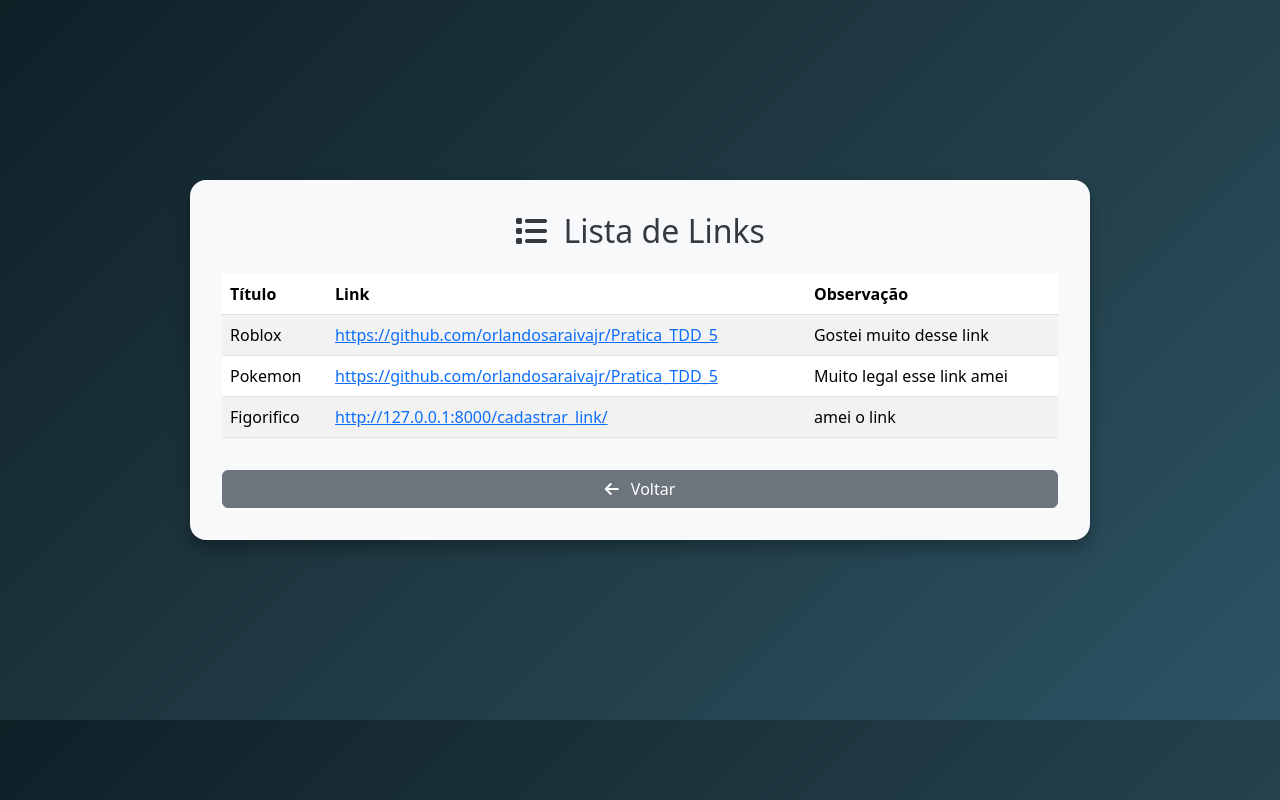
After one commit to GabrelMiranda/Projeto_LinkPedia, a Django app: page /listar_links/ in a window 1280 px wide. The commit adds this page. Run offline with Django 5.2, Linux system fonts and the light colour scheme; a user stored in the database is signed in; data comes from the database, SQL or seed files in the repository; both versions use the stored data as it was after the commit.

Commit message:
sprint 2 part 2

```diff
--- a/Pratica_TDD_5-main/linkpedia/core/templates/index.html
+++ b/Pratica_TDD_5-main/linkpedia/core/templates/index.html
@@ -50,11 +50,11 @@
     <div class="card">
       <h2 class="mb-4">Painel de Ações</h2>
 
-      <a href="cadastrar_link" class="btn btn-primary btn-action">
+      <a href="{% url 'cadastrar_link' %}" class="btn btn-primary btn-action">
         <i class="fas fa-plus me-2"></i>Cadastrar
       </a>
 
-      <a href="#" class="btn btn-secondary btn-action">
+      <a href="{% url 'listar_links' %}" class="btn btn-secondary btn-action">
         <i class="fas fa-list me-2"></i>Listar
       </a>
 
--- /dev/null
+++ b/Pratica_TDD_5-main/linkpedia/core/templates/listar_links.html
@@ -0,0 +1,111 @@
+<!DOCTYPE html>
+<html lang="pt-BR">
+
+<head>
+    <meta charset="UTF-8">
+
+    <title>Listar Links - Práticas TDD 4</title>
+
+    <meta name="viewport" content="width=device-width, initial-scale=1">
+
+    <!-- Bootstrap -->
+    <link href="https://cdn.jsdelivr.net/npm/bootstrap@5.3.3/dist/css/bootstrap.min.css" rel="stylesheet">
+
+    <!-- Font Awesome -->
+    <link href="https://cdnjs.cloudflare.com/ajax/libs/font-awesome/6.5.0/css/all.min.css" rel="stylesheet">
+
+    <style>
+
+        body {
+            background: linear-gradient(135deg, #0f2027, #203a43, #2c5364);
+            color: white;
+            margin: 0;
+            padding: 0;
+        }
+
+        .container-main {
+            min-height: 90vh;
+            display: flex;
+            align-items: center;
+            justify-content: center;
+        }
+
+        .card {
+            border: none;
+            border-radius: 1rem;
+            box-shadow: 0 0.5rem 1rem rgba(0, 0, 0, 0.3);
+            background-color: #f8f9fa;
+            color: #343a40;
+            padding: 2rem;
+            width: 100%;
+            max-width: 900px;
+        }
+
+    </style>
+
+</head>
+
+<body>
+
+    <div class="container container-main">
+
+        <div class="card">
+
+            <h2 class="text-center mb-4">
+
+                <i class="fas fa-list me-2"></i>
+                Lista de Links
+
+            </h2>
+
+            <table class="table table-striped">
+
+                <thead>
+
+                    <tr>
+                        <th>Título</th>
+                        <th>Link</th>
+                        <th>Observação</th>
+                    </tr>
+
+                </thead>
+
+                <tbody>
+
+                    {% for link in links %}
+
+                    <tr>
+
+                        <td>{{ link.titulo }}</td>
+
+                        <td>
+                            <a href="{{ link.link }}" target="_blank">
+                                {{ link.link }}
+                            </a>
+                        </td>
+
+                        <td>{{ link.observacao }}</td>
+
+                    </tr>
+
+                    {% endfor %}
+
+                </tbody>
+
+            </table>
+
+            <a href="{% url 'home' %}"
+               class="btn btn-secondary w-100 mt-3">
+
+                <i class="fas fa-arrow-left me-2"></i>
+                Voltar
+
+            </a>
+
+        </div>
+
+    </div>
+
+</body>
+
+</html>
--- a/Pratica_TDD_5-main/linkpedia/core/urls.py
+++ b/Pratica_TDD_5-main/linkpedia/core/urls.py
@@ -1,5 +1,5 @@
 from django.urls import path
-from core.views import login, logout, home, cadastrar_link
+from core.views import login, logout, home, cadastrar_link, listar_links
 
 urlpatterns = [
     path('login/', login, name='login'),
@@ -7,4 +7,5 @@ urlpatterns = [
     path('index/', home, name='index'),
     path('', home, name='home'),
     path('cadastrar_link/', cadastrar_link, name='cadastrar_link'),
+    path('listar_links/', listar_links, name='listar_links'),
 ]
--- a/Pratica_TDD_5-main/linkpedia/core/views.py
+++ b/Pratica_TDD_5-main/linkpedia/core/views.py
@@ -4,6 +4,21 @@ from django.contrib.auth import login as auth_login, logout as auth_logout
 from django.contrib.auth.decorators import login_required
 from core.forms import LoginForm, LinkForm
 from core.models import LinkModel
+
+@login_required
+def listar_links(request):
+
+    links = LinkModel.objects.all()
+
+    context = {
+        'links': links
+    }
+
+    return render(
+        request,
+        'listar_links.html',
+        context
+    )
 
 @login_required
 def cadastrar_link(request):
```
Also changed, not shown: Pratica_TDD_5-main/linkpedia/core/tests/templates/test_listar_links.py (added, +90 -0 lines), Pratica_TDD_5-main/linkpedia/links.sqlite3, 1 other file.
